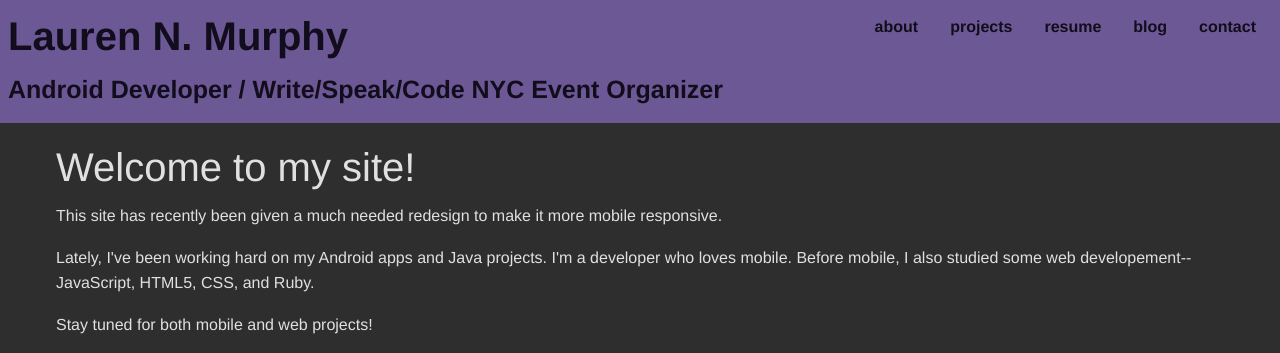
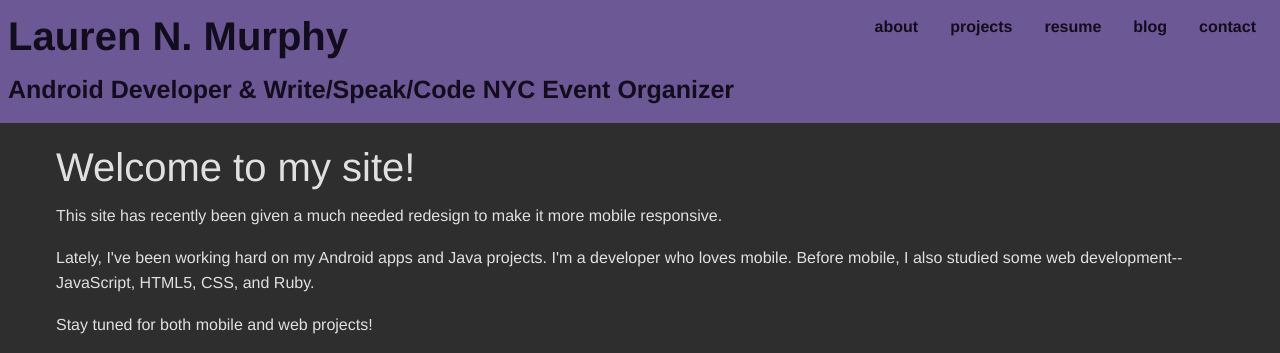
Before and after one commit to laurennor/laurennor.github.io, a Jekyll site: the page built from index.html, in a window 1280 px wide. Shown: the top 353 px of the page. Built offline with Jekyll 4.4.1, drawn with Linux system fonts in a browser that asks for light colours.

Commit message:
more changes

```diff
--- a/_includes/header.html
+++ b/_includes/header.html
@@ -5,7 +5,7 @@
       <button class="menu-icon dark" type="button" data-toggle></button>
     </span>
     <h2><strong><a href="/">Lauren N. Murphy</a></strong></h2>
-    <h4><strong>Android Developer / Write/Speak/Code NYC Event Organizer </strong></h4>
+    <h4><strong>Android Developer &amp; Write/Speak/Code NYC Event Organizer </strong></h4>
   </div>
   <div id="responsive-menu">
     <div class="top-bar-right">
--- a/index.html
+++ b/index.html
@@ -7,7 +7,7 @@ layout: default
   <h2 class="welcome">Welcome to my site!</h2>
 
   <p>This site has recently been given a much needed redesign to make it more mobile responsive.</p>
-  <p>Lately, I've been working hard on my Android apps and Java projects. I'm a developer who loves mobile. Before mobile, I also studied some web developement--JavaScript, HTML5, CSS, and Ruby.</p>
+  <p>Lately, I've been working hard on my Android apps and Java projects. I'm a developer who loves mobile. Before mobile, I also studied some web development--JavaScript, HTML5, CSS, and Ruby.</p>
   <p>Stay tuned for both mobile and web projects!</p>
   <p>Also, feel free to check out some of my blog posts or reach out to me through social media. I'm most active on Twitter.</p>
 
```
